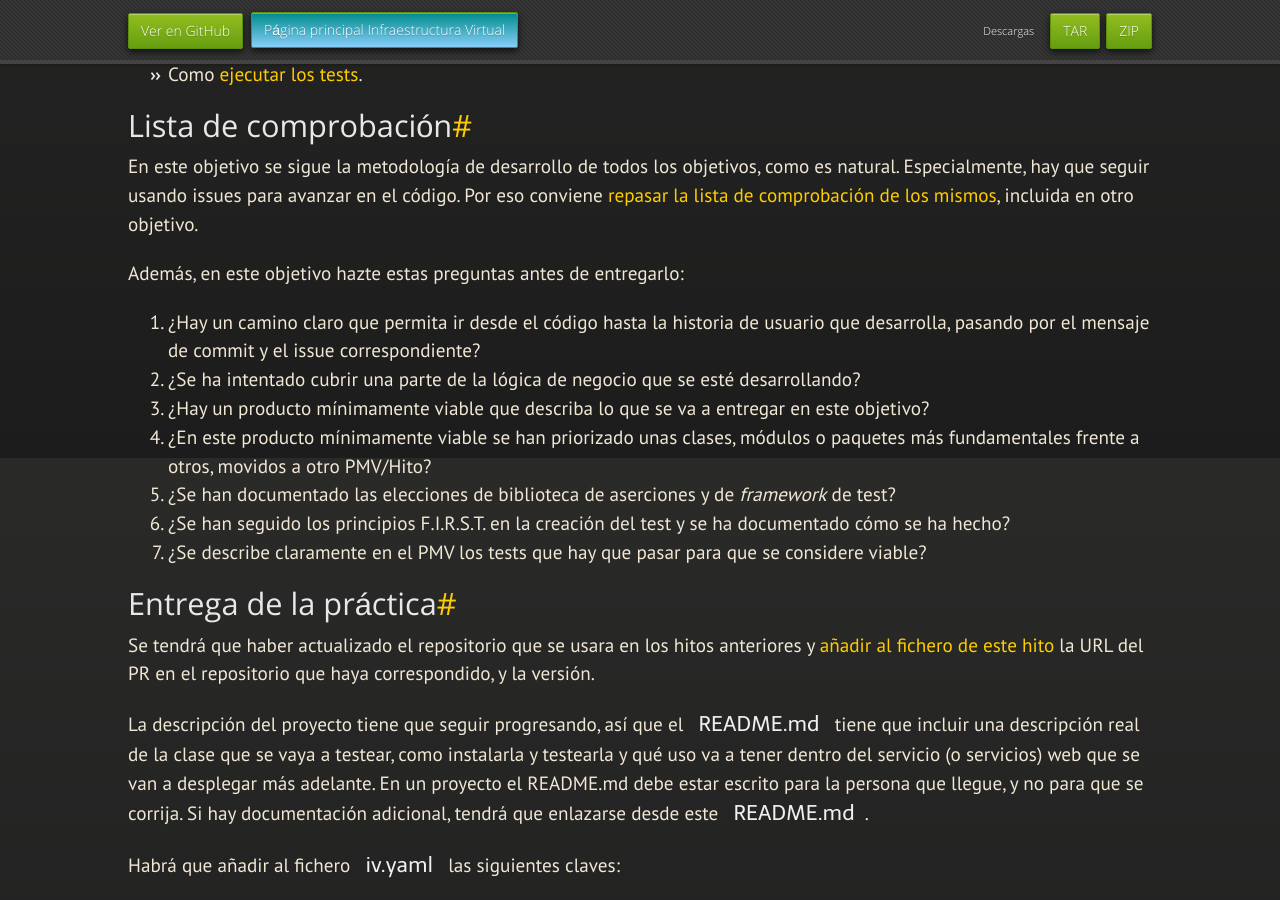
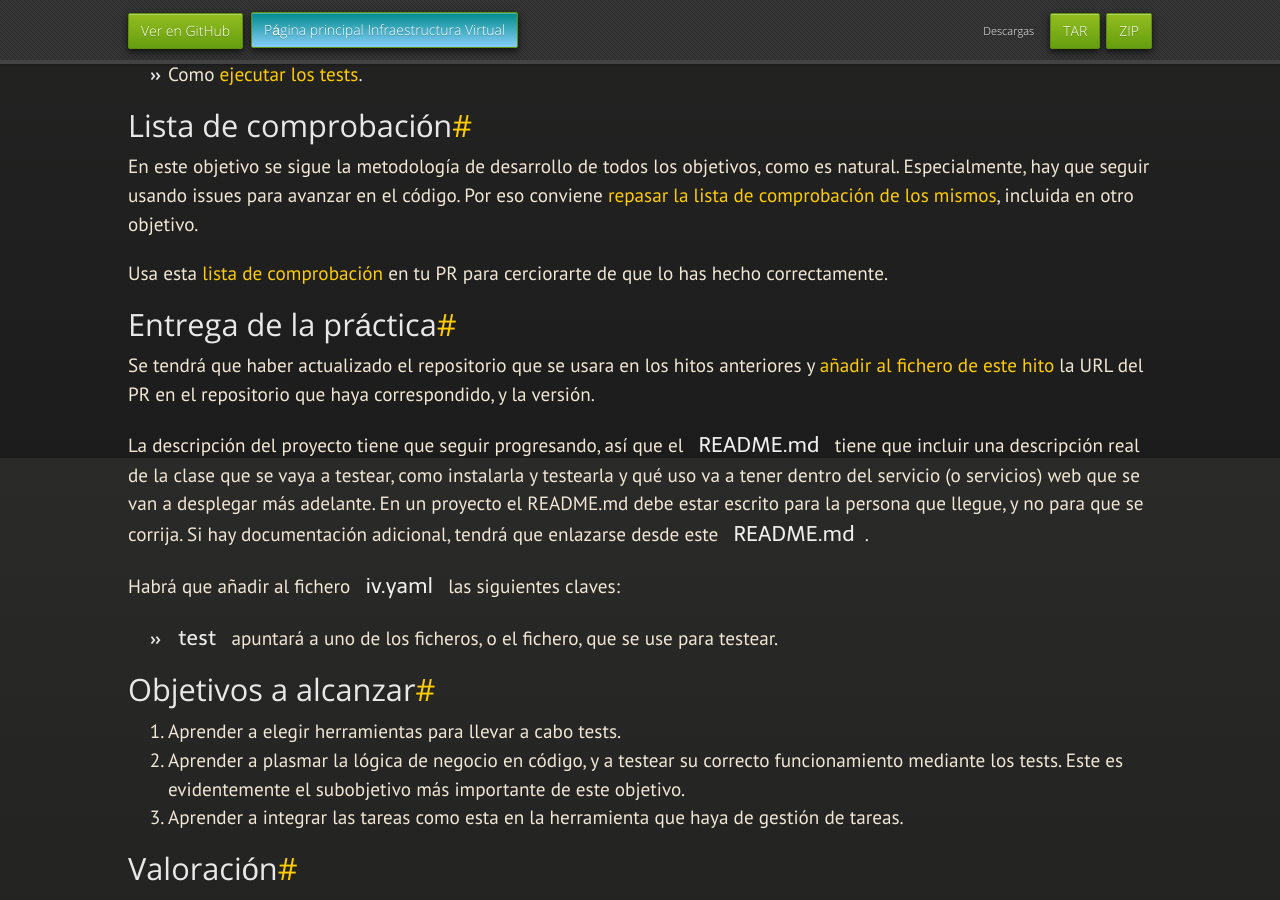
Before and after one commit to JJ/IV, a Jekyll site: the page built from documentos/proyecto/4.Tests.md, in a window 1280 px wide and 900 px high, scrolled down 1342 px. Built offline with Jekyll 4.4.1, drawn with Linux system fonts in a browser that asks for light colours; nearby versions of some CDN libraries; some web fonts are replaced; our own code applies the rules of GitHub Pages for plain Markdown files.

Commit message:
Sync documentos/proyecto/4.Tests.md de master a gh-pages

```diff
--- a/documentos/proyecto/4.Tests.md
+++ b/documentos/proyecto/4.Tests.md
@@ -85,24 +85,8 @@ código. Por eso conviene [repasar la lista de comprobación de los
 mismos](https://jj.github.io/IV/documentos/proyecto/2.Entidad#lista-de-comprobaci%C3%B3n),
 incluida en otro objetivo.
 
-Además, en este objetivo hazte estas preguntas antes de entregarlo:
-
-1. ¿Hay un camino claro que permita ir desde el código hasta la historia de
-   usuario que desarrolla, pasando por el mensaje de commit y el issue
-   correspondiente?
-2. ¿Se ha intentado cubrir una parte de la lógica de negocio que se
-   esté desarrollando?
-3. ¿Hay un producto mínimamente viable que describa lo que se va a entregar en
-   este objetivo?
-4. ¿En este producto mínimamente viable se han priorizado unas clases,
-   módulos o paquetes más fundamentales frente a otros, movidos a otro
-   PMV/Hito?
-5. ¿Se han documentado las elecciones de biblioteca de aserciones y de
-   *framework* de test?
-6. ¿Se han seguido los principios F.I.R.S.T. en la creación del test y
-   se ha documentado cómo se ha hecho?
-7. ¿Se describe claramente en el PMV los tests que hay que pasar para que se
-   considere viable?
+Usa esta [lista de comprobación](4.Tests.checklist.md) en tu PR para cerciorarte
+de que lo has hecho correctamente.
 
 ## Entrega de la práctica
 
```
